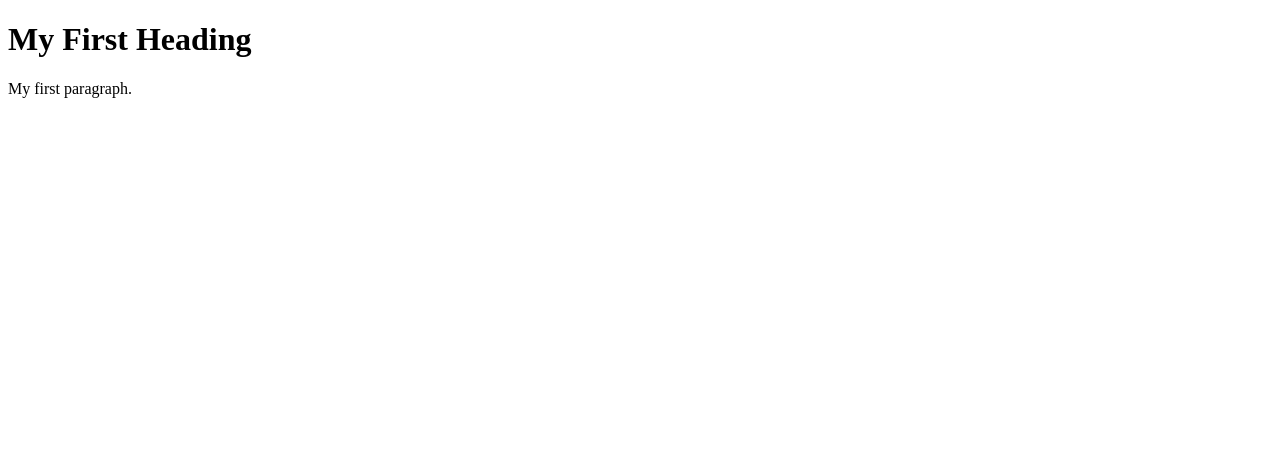
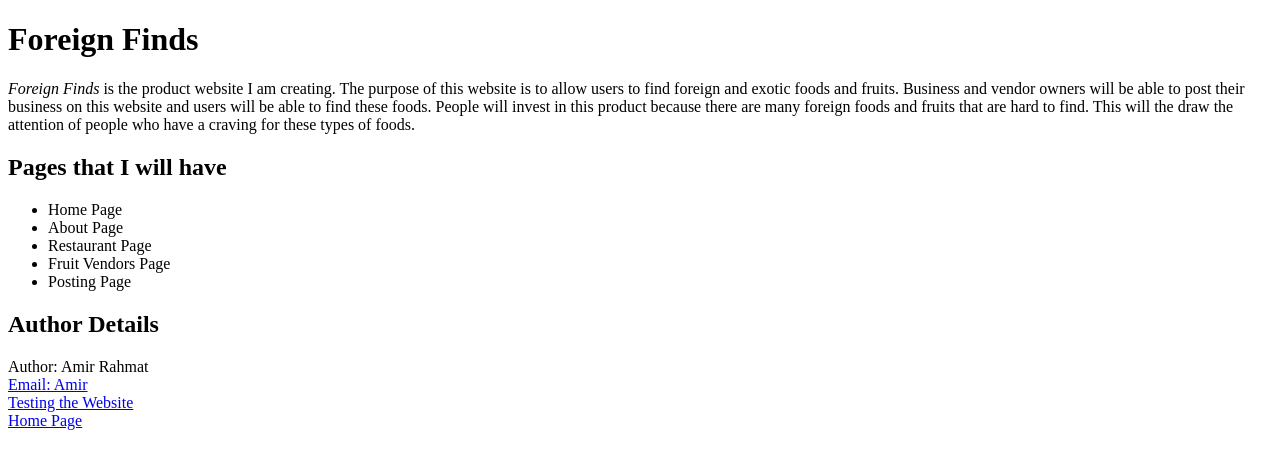
Before and after one commit to arahmat25/csc271_projects, a plain HTML site: page product_site/index.html in a window 1280 px wide. Drawn offline with Linux system fonts and the light colour scheme.

Commit message:
Created a branch and completed the index.html

```diff
--- a/product_site/index.html
+++ b/product_site/index.html
@@ -1,11 +1,32 @@
 <!DOCTYPE html>
 <html>
-
+<head>
+    <title> Foreign Finds</title>
+</head>
 <body>
 
-<h1>My First Heading</h1>
-<p>My first paragraph.</p>
+<h1> <strong> Foreign Finds </strong> </h1>
+<p> <em> Foreign Finds </em>is the product website I am creating. The purpose of this website is to allow
+    users to find foreign and exotic foods and fruits. Business and vendor owners will be able to
+    post their business on this website and users will be able to find these foods. People will invest in this
+    product because there are many foreign foods and fruits that are hard to find. This will the draw the attention
+    of people who have a craving for these types of foods.
+</p>
 
+<h2> Pages that I will have </h2>
+<ul>
+    <li> Home Page</li>
+    <li> About Page</li>
+    <li> Restaurant Page</li>
+    <li> Fruit Vendors Page</li>
+    <li> Posting Page</li>
+</ul>
+<h2> Author Details </h2>
+<p> Author: Amir Rahmat <br>
+    <a href="mailto:arahmat@uri.edu"> Email: Amir</a><br>
+    <a href="http://validator.w3.org/#validate_by_uri">Testing the Website</a><br>
+    <a href="https://thwarteight15.rhody.dev/csc271_projects/product_site/index.html">Home Page</a>
+</p>
 </body>
 
 </html>
```
